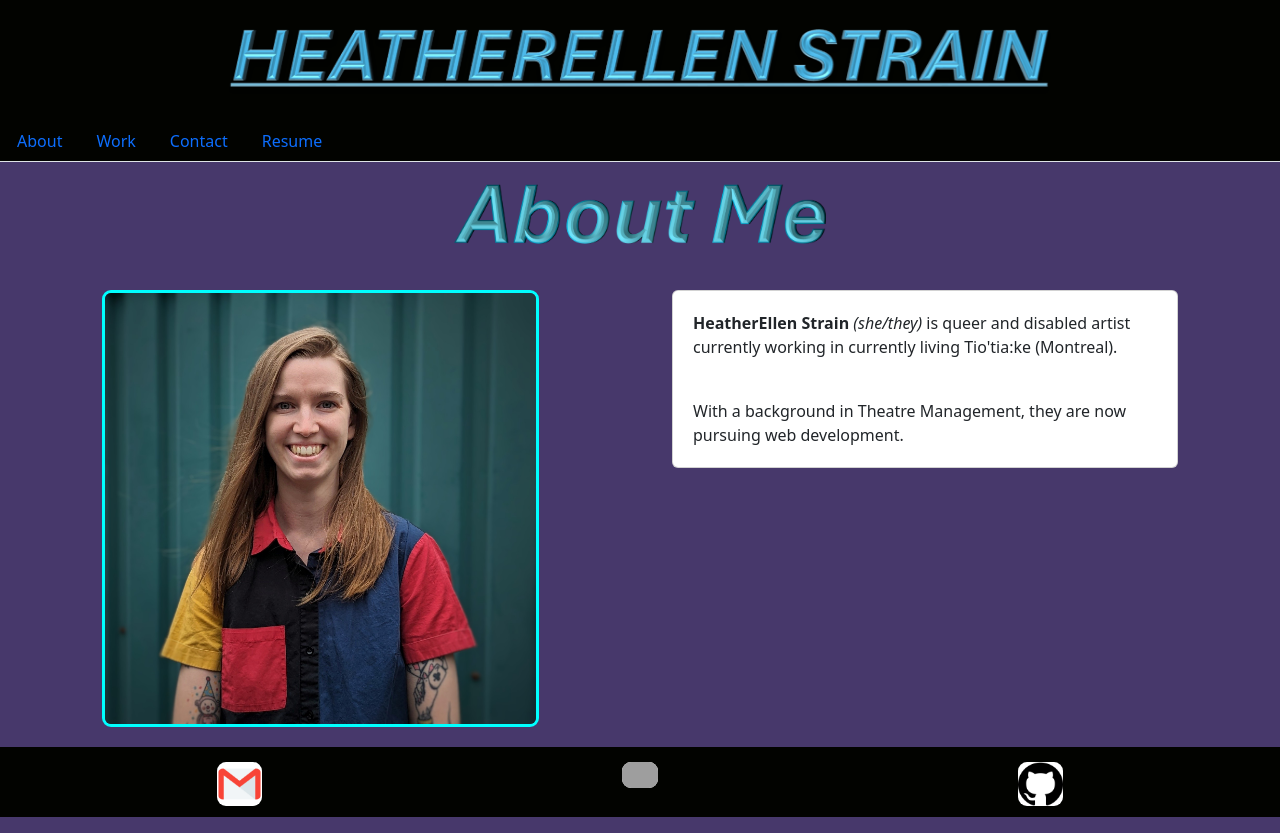
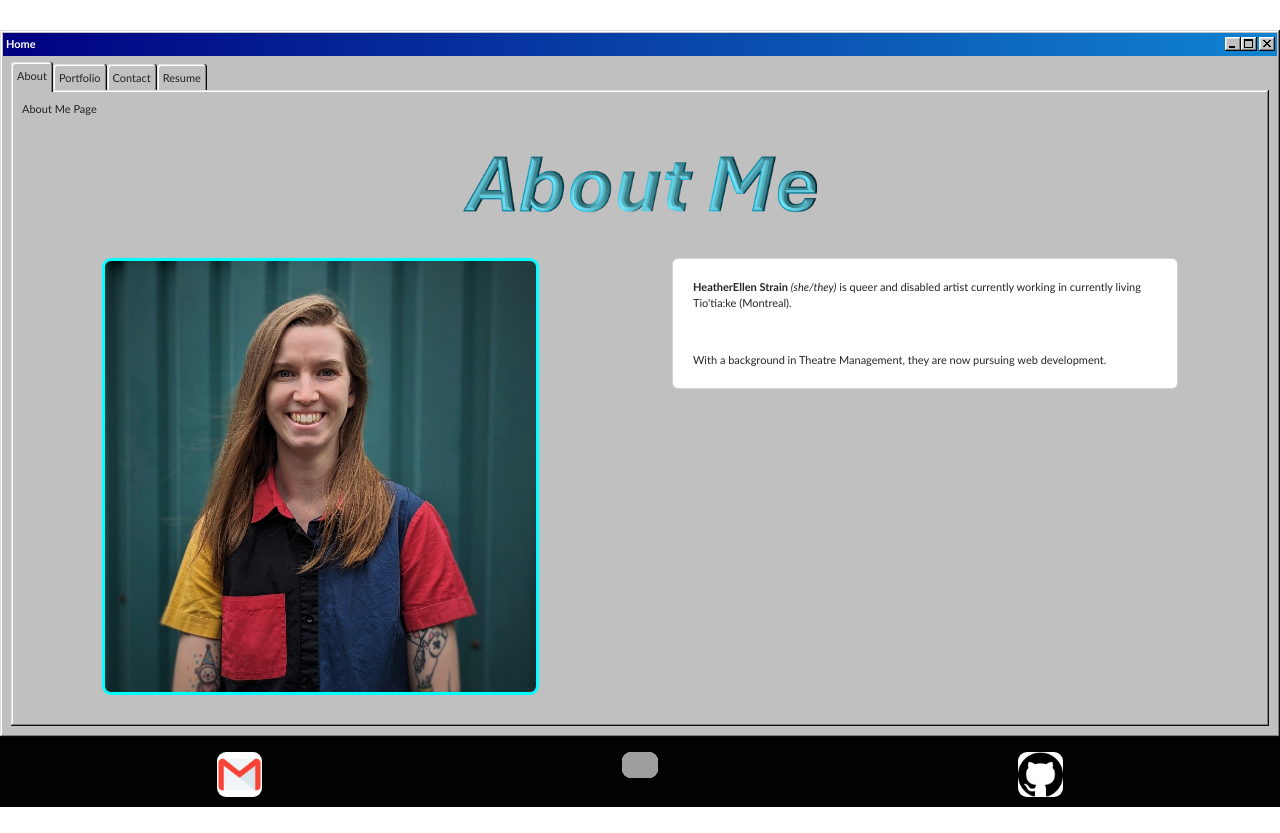
Before and after one commit to hestrain/August-Portfolio, a React (Vite) app: page /about in a window 1280 px wide. Built offline with nearby package versions, Linux system fonts and the light colour scheme; grey boxes are pictures that could not be loaded.

Commit message:
changed the outer theme to be windows 98 based! wahoo

```diff
--- a/package.json
+++ b/package.json
@@ -12,6 +12,12 @@
   },
   "dependencies": {
     "@emailjs/browser": "^4.4.1",
+    "@fortawesome/fontawesome-svg-core": "^6.6.0",
+    "@fortawesome/free-brands-svg-icons": "^6.6.0",
+    "@fortawesome/free-regular-svg-icons": "^6.6.0",
+    "@fortawesome/free-solid-svg-icons": "^6.6.0",
+    "@fortawesome/react-fontawesome": "^0.2.2",
+    "98.css": "^0.1.20",
     "bootstrap": "^5.3.3",
     "react": "^18.2.0",
     "react-bootstrap": "^2.10.4",
--- a/src/App.css
+++ b/src/App.css
@@ -1,8 +1,64 @@
-.header-image {
-    width: 100%;
-    height: min-content;
+:root{
+  /* hotwheels */
+  --black-bean: #4A110Fff;
+  --red-violet: #C62F89ff;
+  --asparagus: #678D46ff;
+  --pear: #C9E150ff;
+  --blue-green: #0299B6ff;
+  --giants-orange: #ED632Dff;
+  --xanthous: #FEB325ff;
+
+  /* windows 98 */
+  --eerie-black: #122020ff;
+  --skobeloff: #0A7571ff;
+  --cinereous: #826B6Bff;
+  --platinum: #E6E6E5ff;
+  --silver: #C1C1C1ff;
+  }
+* {
+    background-image: '/public/images/tomorrow1.jpg';
+  background-size: 100%;
+    color: var(--blue);
+    border-color: var(--purple);
+    font-family:'Trebuchet MS', 'Lucida Sans Unicode', 'Lucida Grande', 'Lucida Sans', Arial, sans-serif;
 }
 
-body {
-    background-color: #47386b;
+.outer {
+  border: solid 2px var(--platinum);
+  border-radius: 0;
+  padding: 10px 7px 10PXpx;
+  min-height: 500px;
+  background-color: var(--blue-green);
 }
+
+a {
+  color: var(--eerie-black);
+}
+
+.microsoft {
+  background-color: var(--silver);
+  color: var(--platinum);
+  border: var(--platinum) solid 3px;
+  border-radius: 1px;
+  font-family: system-ui, -apple-system, BlinkMacSystemFont, 'Segoe UI', Roboto, Oxygen, Ubuntu, Cantarell, 'Open Sans', 'Helvetica Neue', sans-serif;
+}
+
+.head {
+  font-weight: 600;
+  color: aliceblue;
+}
+
+.options {
+  padding: 2px 10px;
+  margin: auto 6px;
+  color: var(--eerie-black);
+}
+.options-holder {
+  padding: 2px 10px;
+  margin: auto 6px;
+  color: var(--eerie-black);
+}
+
+:hover.options {
+  border: black solid 1px;
+}
--- a/src/App.jsx
+++ b/src/App.jsx
@@ -1,19 +1,29 @@
-import React from 'react';
-import NavTabs from './components/NavTabs';
-import Footer from './components/Footer';
-import { Outlet} from 'react-router-dom';
-import 'bootstrap/dist/css/bootstrap.min.css';
-import './App.css';
-
+import React from "react";
+import { Outlet } from "react-router-dom";
+import "bootstrap/dist/css/bootstrap.min.css";
+import "./App.css";
+import Footer from "./components/Footer"
+import "98.css"
 
 const App = () => {
   return (
     <>
-    <NavTabs />
-    <Outlet />
-    <Footer />
-    </>
-  )
-}
+    <div style={{height:"30px"}}></div>
+    <div
+    style={{
+      height: "100%",
+      display: "flex",
+      justifyContent: "center",
+      alignItems: "center"
+    }}
+  >
+    {/* <div style={{ width: 0 }}> */}
+      <Outlet />
+    {/* </div> */}
+  </div>
+  <Footer />
+  </>
+  );
+};
 
-export default App
+export default App;
--- a/src/components/NavTabs.jsx
+++ /dev/null
@@ -1,52 +0,0 @@
-import { Link } from "react-router-dom";
-import "bootstrap/dist/css/bootstrap.min.css";
-
-
-
-
-function NavTabs() {
-  return (
-    <ul className="nav nav-tabs" style={{background: "#020300",
-    }}>
-      <div
-        className="header-image"
-        style={{
-          alignItems: "center",
-          textAlign: "center",
-        }}
-      >
-        <img
-          src="/images/HEATHER.png"
-          style={{ maxHeight: "120px" }}
-          alt="HeatherEllen Strain"
-          title="HeatherEllen Strain"
-        ></img>
-      </div>
-      <li className="nav-item">
-        <Link className="nav-link" to="/about">
-          About
-        </Link>
-      </li>
-      <li className="nav-item">
-        <Link className="nav-link" to="/work">
-          Work
-        </Link>
-      </li>
-      <li className="nav-item">
-        <Link className="nav-link" to="/contact">
-          Contact
-        </Link>
-        </li>
-        <li>
-        <Link className="nav-link" to="/resume">
-          Resume
-        </Link>
-      </li>
-    </ul>
-  );
-}
-
-
-
-
-export default NavTabs;
--- /dev/null
+++ b/src/components/pages/OuterAbout.jsx
@@ -0,0 +1,47 @@
+import "bootstrap/dist/css/bootstrap.min.css";
+import React from "react";
+import About from "./About";
+
+
+export default function Contact() {
+  return (
+    <>
+      <div style={{}} className="window">
+        <div className="title-bar">
+          <div className="title-bar-text">Home</div>
+          <div className="title-bar-controls">
+            <button aria-label="Minimize" />
+            <button aria-label="Maximize" />
+            <button aria-label="Close" />
+          </div>
+        </div>
+        <div class="window-body">
+          <menu role="tablist">
+            <li role="tab" aria-selected="true">
+              <a href="/about">About</a>
+            </li>
+            <li role="tab">
+              <a href="/portfolio">Portfolio</a>
+            </li>
+            <li role="tab">
+              <a href="/contact">Contact</a>
+            </li>
+            <li role="tab">
+              <a href="/resume">Resume</a>
+            </li>
+          </menu>
+          <div class="window" role="tabpanel">
+            <div class="window-body">
+              <p>About Me Page</p>
+              <div className="window-body">
+                <div className="field-row" style={{ justifyContent: "center" }}>
+                  <About />
+                </div>
+              </div>
+            </div>
+          </div>
+        </div>
+      </div>
+    </>
+  );
+}
--- /dev/null
+++ b/src/components/pages/OuterContact.jsx
@@ -0,0 +1,47 @@
+import "bootstrap/dist/css/bootstrap.min.css";
+import React from "react";
+import Contact from "./Contact";
+
+
+export default function OuterContact() {
+  return (
+    <>
+      <div style={{}} className="window">
+        <div className="title-bar">
+          <div className="title-bar-text">Home</div>
+          <div className="title-bar-controls">
+            <button aria-label="Minimize" />
+            <button aria-label="Maximize" />
+            <button aria-label="Close" />
+          </div>
+        </div>
+        <div class="window-body">
+          <menu role="tablist">
+            <li role="tab">
+              <a href="/about">About</a>
+            </li>
+            <li role="tab">
+              <a href="/portfolio">Portfolio</a>
+            </li>
+            <li role="tab" aria-selected="true">
+              <a href="/contact" >Contact</a>
+            </li>
+            <li role="tab">
+              <a href="/resume">Resume</a>
+            </li>
+          </menu>
+          <div class="window" role="tabpanel">
+            <div class="window-body">
+              <p>Contact Page</p>
+              <div className="window-body">
+                <div className="field-row" style={{ justifyContent: "center" }}>
+                  <Contact />
+                </div>
+              </div>
+            </div>
+          </div>
+        </div>
+      </div>
+    </>
+  );
+}
--- /dev/null
+++ b/src/components/pages/OuterPortfolio.jsx
@@ -0,0 +1,46 @@
+import "bootstrap/dist/css/bootstrap.min.css";
+import React from "react";
+import Work from "./Work"
+
+export default function OuterPortfolio() {
+  return (
+    <>
+      <div style={{}} className="window">
+        <div className="title-bar">
+          <div className="title-bar-text">Home</div>
+          <div className="title-bar-controls">
+            <button aria-label="Minimize" />
+            <button aria-label="Maximize" />
+            <button aria-label="Close" />
+          </div>
+        </div>
+        <div class="window-body">
+          <menu role="tablist">
+            <li role="tab">
+              <a href="/about">About</a>
+            </li>
+            <li role="tab"aria-selected="true">
+              <a href="/portfolio" >Portfolio</a>
+            </li>
+            <li role="tab">
+              <a href="/contact">Contact</a>
+            </li>
+            <li role="tab">
+              <a href="/resume">Resume</a>
+            </li>
+          </menu>
+          <div class="window" role="tabpanel">
+            <div class="window-body">
+              <p>Portfolio Page</p>
+              <div className="window-body">
+                <div className="field-row" style={{ justifyContent: "center" }}>
+                  <Work />
+                </div>
+              </div>
+            </div>
+          </div>
+        </div>
+      </div>
+    </>
+  );
+}
--- /dev/null
+++ b/src/components/pages/OuterResume.jsx
@@ -0,0 +1,47 @@
+import "bootstrap/dist/css/bootstrap.min.css";
+import React from "react";
+import Resume from "./Resume";
+
+export default function OuterResume() {
+  return (
+    <>
+      <div style={{}} className="window">
+        <div className="title-bar">
+          <div className="title-bar-text">Home</div>
+          <div className="title-bar-controls">
+            <button aria-label="Minimize" />
+            <button aria-label="Maximize" />
+            <button aria-label="Close" />
+          </div>
+        </div>
+        <div class="window-body">
+          <menu role="tablist">
+            <li role="tab">
+              <a href="/about">About</a>
+            </li>
+            <li role="tab">
+              <a href="/portfolio">Portfolio</a>
+            </li>
+            <li role="tab">
+              <a href="/contact">Contact</a>
+            </li>
+            <li role="tab "aria-selected="true">
+              <a href="/contact">Contact</a>
+            </li>
+
+          </menu>
+          <div class="window" role="tabpanel">
+            <div class="window-body">
+              <p>Resume Page</p>
+              <div className="window-body">
+                <div className="field-row" style={{ justifyContent: "center" }}>
+                  <Resume />
+                </div>
+              </div>
+            </div>
+          </div>
+        </div>
+      </div>
+    </>
+  );
+}
```
Also changed, not shown: src/main.jsx (+11 -9 lines), 2 other files (tests, documents, lock files or other folders).
